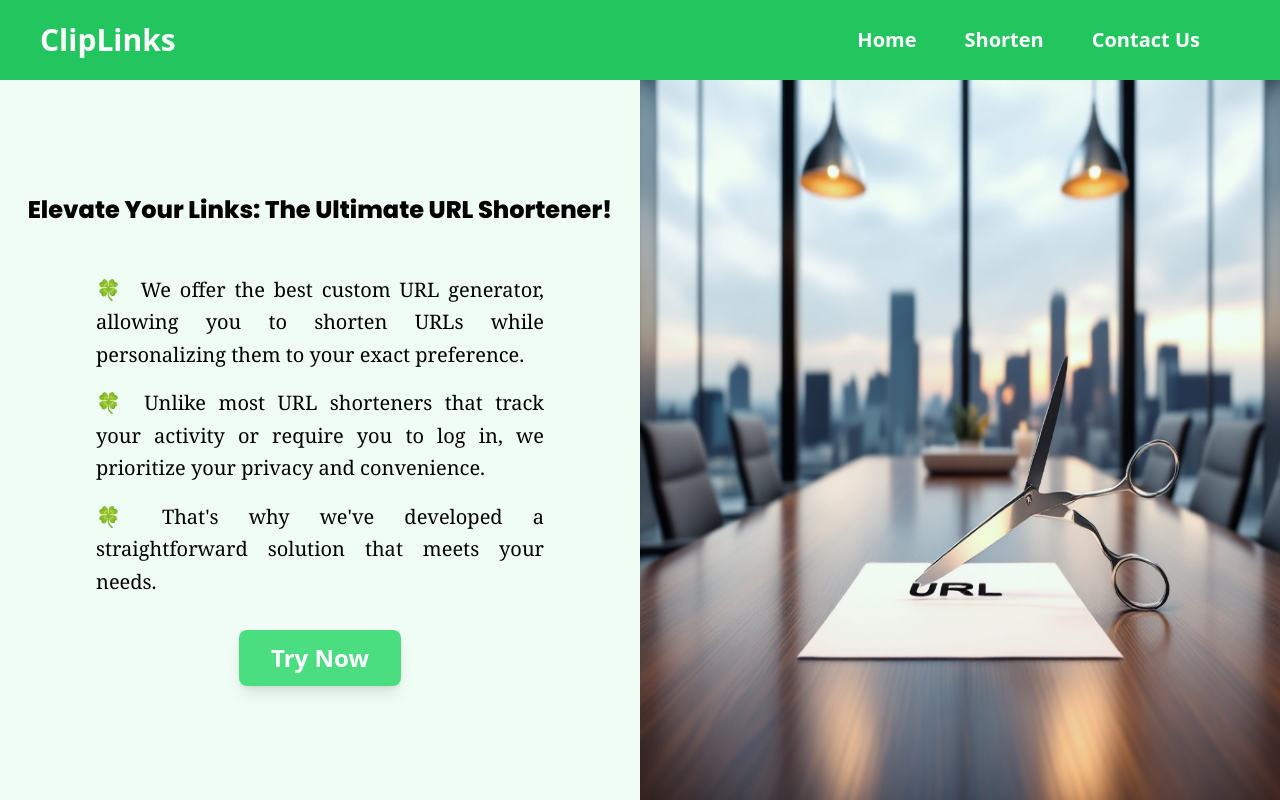
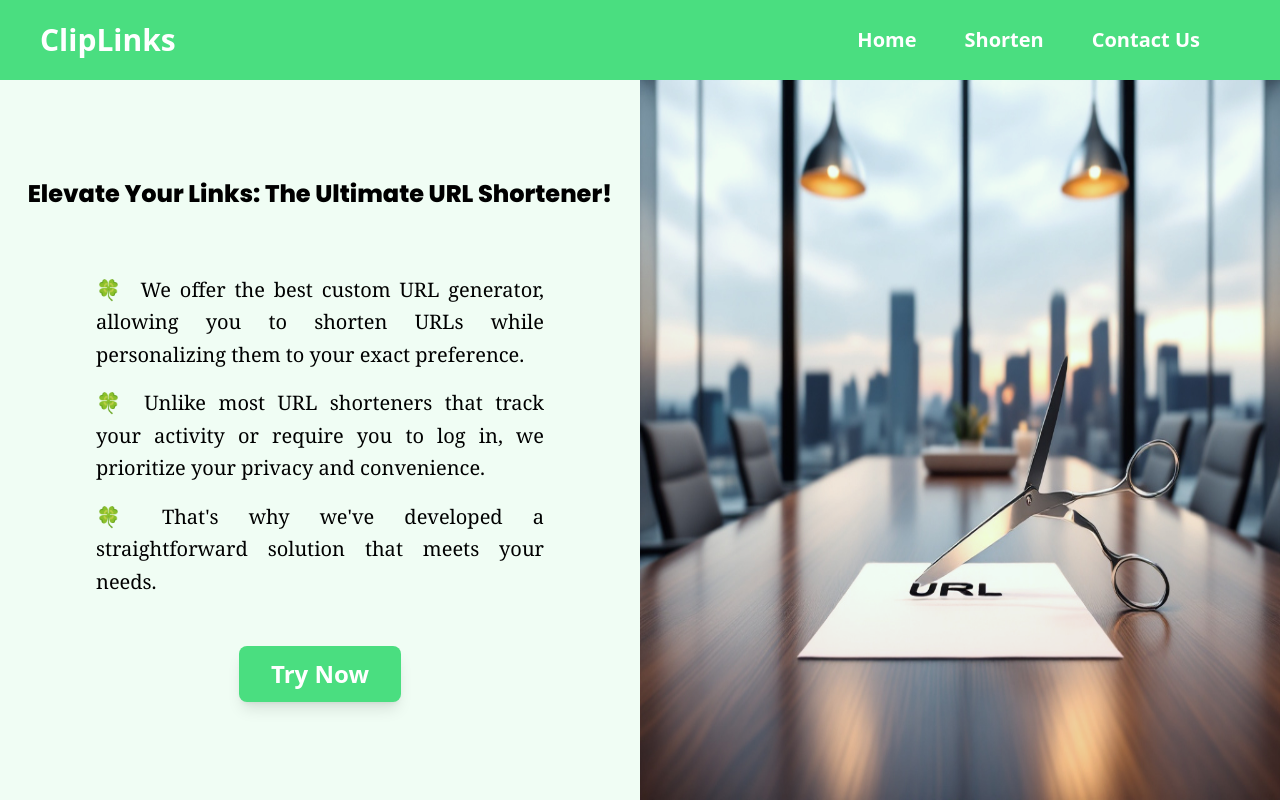
Before and after one commit to agrwaladitya99/ClipLinks, a Next.js app: page / in a window 1280 px wide. Built offline with nearby package versions, Linux system fonts and the light colour scheme.

Commit message:
Fixed paddings.

```diff
--- a/app/page.js
+++ b/app/page.js
@@ -12,9 +12,9 @@ export default function Home() {
   return (
     <main className="bg-green-50">
       <section className="grid grid-cols-2 h-[90vh]">
-        <div className="flex flex-col gap-4 items-center justify-center">
+        <div className="flex flex-col gap-8 items-center justify-center">
           <p
-            className={`text-2xl font-bold ${poppins.className} pb-8 pt-[-2rem]`}
+            className={`text-2xl font-bold ${poppins.className} pb-8`}
           >
             Elevate Your Links: The Ultimate URL Shortener!
           </p>
--- a/components/Navbar.js
+++ b/components/Navbar.js
@@ -3,7 +3,7 @@ import Link from 'next/link'
 
 const Navbar = () => {
   return (
-    <nav className='h-[10vh] bg-green-500 flex justify-between pl-10 pr-20 items-center text-white font-bold text-xl'>
+    <nav className='h-[10vh] bg-green-400 flex justify-between pl-10 pr-20 items-center text-white font-bold text-xl'>
       <div className="logo text-3xl">
         <Link href="/">ClipLinks</Link>
       </div>
```
